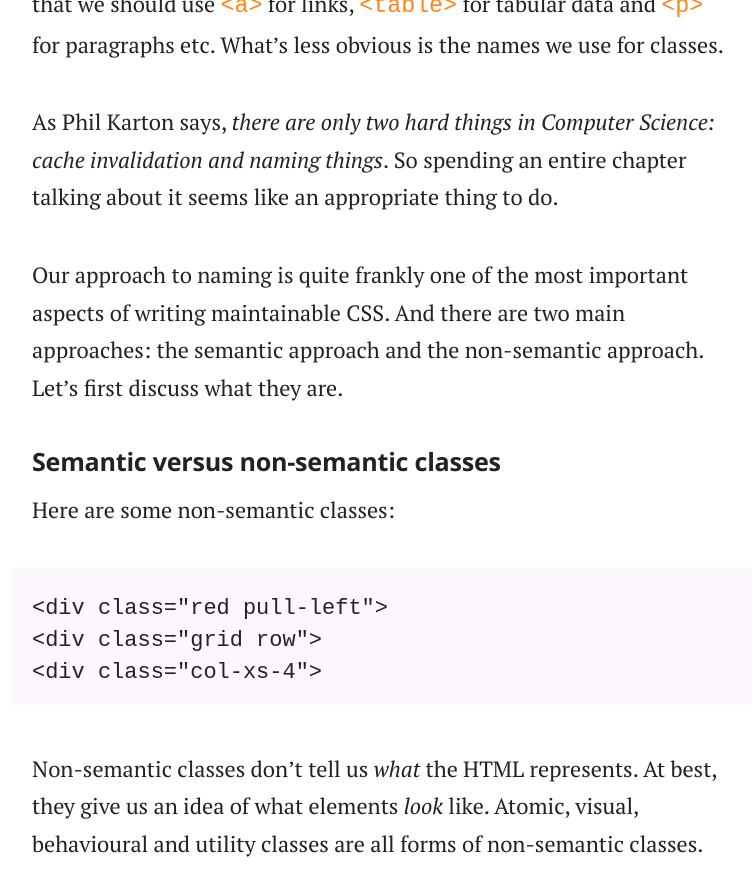
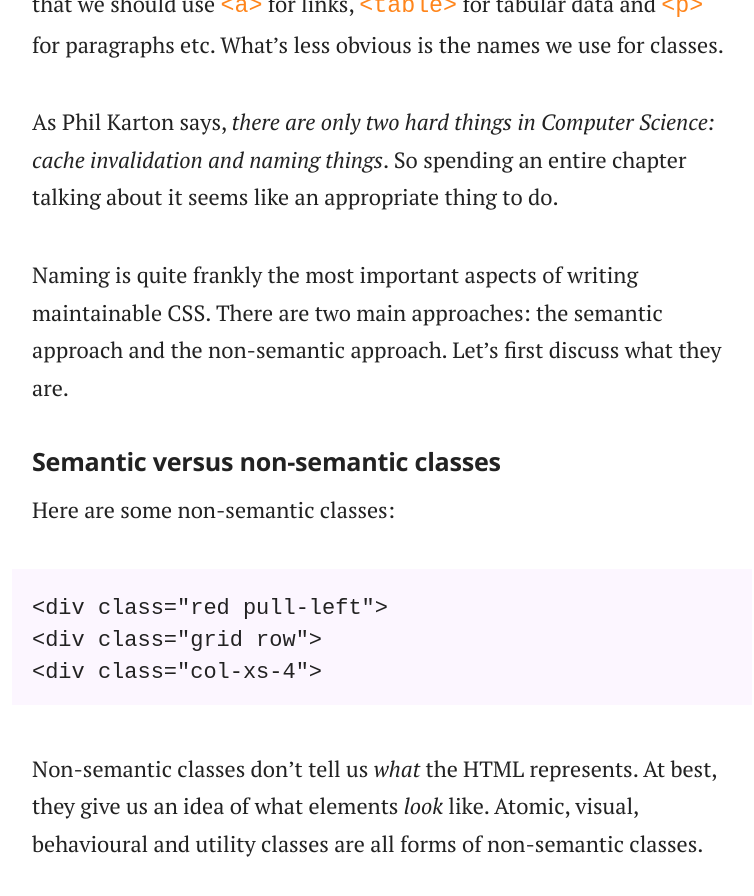
Before and after one commit to adamsilver/maintainablecss.com-jekyll, a Jekyll site: the page built from _chapters/02-semantics.md, in a window 1280 px wide and 900 px high, scrolled down 341 px. Shown: the top 896 px of the window, without its empty margins (258-1012 px from the left). Built offline with Jekyll 4.4.1, drawn with Linux system fonts in a browser that asks for light colours.

Commit message:
Semantic intro copy

```diff
--- a/_chapters/02-semantics.md
+++ b/_chapters/02-semantics.md
@@ -12,7 +12,7 @@ Semantic HTML isn't just about the elements we use. It's quite obvious that we s
 
 As Phil Karton says, *there are only two hard things in Computer Science: cache invalidation and naming things*. So spending an entire chapter talking about it seems like an appropriate thing to do.
 
-Our approach to naming is quite frankly one of the most important aspects of writing maintainable CSS. And there are two main approaches: the semantic approach and the non-semantic approach. Let's first discuss what they are.
+Naming is quite frankly the most important aspects of writing maintainable CSS. There are two main approaches: the semantic approach and the non-semantic approach. Let's first discuss what they are.
 
 ## Semantic versus non-semantic classes
 
```
